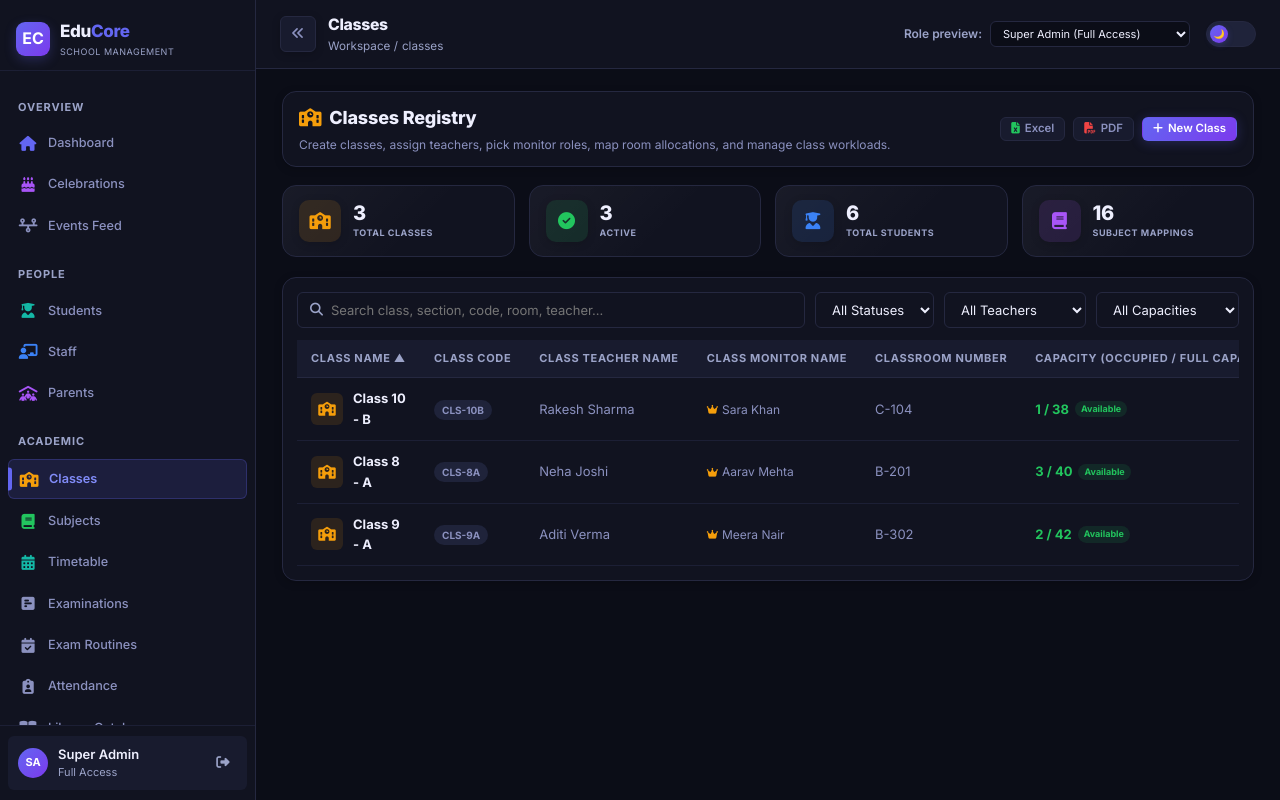
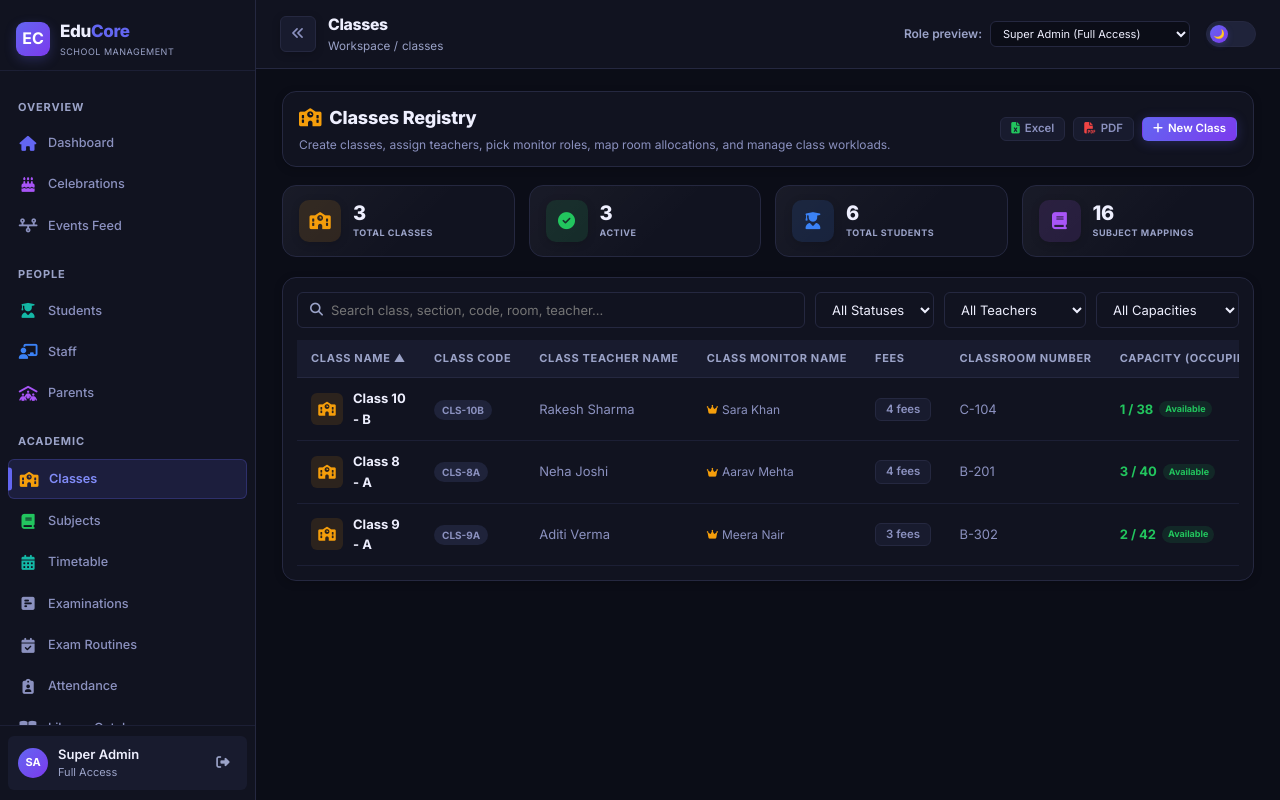
Before and after one commit to Rajan-Prasaila-Yadav/scl, a Next.js app: page /classes in a window 1280 px wide. Built offline with nearby package versions, Linux system fonts and the light colour scheme.

Commit message:
Manage class fee assignments and rates from Classes

```diff
--- /dev/null
+++ b/components/ClassFees.js
@@ -0,0 +1,53 @@
+import React, { useState } from 'react'
+import Link from 'next/link'
+import Dialog from './Dialog'
+import { currencySymbol } from '../lib/schoolConfig'
+import { canPerform, requirePermission } from '../lib/permissions'
+import { writeStoredList } from '../lib/academicData'
+import { money } from '../lib/billing'
+
+export const assignedToClass = (fee, classId) => (fee.classIds || []).some(id => String(id) === String(classId))
+const classRate = (fee, id) => fee.classRates?.[id] !== undefined && fee.classRates[id] !== '' ? Number(fee.classRates[id]) : Number(fee.amount)
+
+export default function ClassFees({ classroom, fees, onSaved }) {
+  const [draft, setDraft] = useState(null)
+  const [error, setError] = useState('')
+  const assigned = fees.filter(f => assignedToClass(f, classroom.id))
+  const totals = assigned.filter(f => f.status === 'active').reduce((result, fee) => ({...result, [fee.frequency]: money((result[fee.frequency] || 0) + classRate(fee, classroom.id))}), {})
+  const edit = () => {
+    if (!requirePermission('edit', 'Fees')) return
+    setError('')
+    setDraft(Object.fromEntries(fees.map(f => [f.id, {assigned: assignedToClass(f, classroom.id), rate: f.classRates?.[classroom.id] ?? ''}])))
+  }
+  const save = event => {
+    event.preventDefault()
+    if (!requirePermission('edit', 'Fees')) return
+    if (Object.values(draft).some(item => item.assigned && item.rate !== '' && (!Number.isFinite(Number(item.rate)) || Number(item.rate) < 0))) {setError('Enter a valid nonnegative class rate, or leave it blank for the base rate.'); return}
+    const updated = fees.map(fee => {
+      const item = draft[fee.id]
+      const ids = (fee.classIds || []).filter(id => String(id) !== String(classroom.id))
+      const rates = {...fee.classRates}
+      delete rates[classroom.id]
+      if (item.assigned && item.rate !== '') rates[classroom.id] = money(item.rate)
+      return {...fee, classIds: item.assigned ? [...ids, classroom.id] : ids, classRates: rates}
+    })
+    if (!writeStoredList('educore.fees', updated)) {setError('Fees were not saved. Resolve the storage notice and try again.'); return}
+    onSaved(updated)
+    setDraft(null)
+  }
+  return <section style={{padding:24}}>
+    <h3>Fees for {classroom.name} {classroom.section}</h3>
+    <p>{assigned.length} assigned fees · {assigned.filter(f => f.status === 'active').length} active</p>
+    <p>Rates are per student per billing unit. Student overrides can change the final invoice. Existing invoices keep their original amounts.</p>
+    {canPerform('edit', 'Fees') && <button className="btn btn-primary" onClick={edit}>Manage class fees</button>}
+    <Link href="/fees" className="btn btn-ghost">Open Fee Configurator</Link>
+    {assigned.length ? <div className="table-wrap"><table className="roles-table"><thead><tr><th>Fee</th><th>Frequency</th><th>Base rate</th><th>Class rate</th><th>Status</th></tr></thead><tbody>{assigned.map(fee => <tr key={fee.id}><td>{fee.name}</td><td>{fee.frequency}</td><td>{currencySymbol()}{Number(fee.amount).toFixed(2)}</td><td>{currencySymbol()}{classRate(fee,classroom.id).toFixed(2)} {fee.classRates?.[classroom.id] !== undefined && fee.classRates[classroom.id] !== '' ? '(class override)' : '(base)'}</td><td>{fee.status}</td></tr>)}</tbody></table></div> : <p>No fees assigned to this class yet.</p>}
+    <h4>Active totals by frequency</h4>
+    {Object.entries(totals).map(([frequency, total]) => <p key={frequency}>{frequency}: {currencySymbol()}{total.toFixed(2)} per student / unit</p>)}
+    {!Object.keys(totals).length && <p>No active charges.</p>}
+    {draft && <Dialog className="modal-overlay"><div className="modal" style={{maxWidth:760,width:'95%',maxHeight:'90vh',overflowY:'auto',padding:24}}><h3>Manage fees for {classroom.name} {classroom.section}</h3><p>Select fee assignments and change rates for this class only. Blank uses the base rate; zero is a free class rate. Unchecking removes this class assignment. Inactive fees do not generate invoices.</p><form onSubmit={save}>
+      {fees.map(fee => <div key={fee.id} style={{padding:12,borderBottom:'1px solid var(--border)'}}><label style={{display:'flex',gap:8}}><input type="checkbox" checked={draft[fee.id].assigned} onChange={e => setDraft({...draft,[fee.id]:{...draft[fee.id],assigned:e.target.checked}})}/>{fee.name} · {fee.frequency} · {fee.status}</label><label>Class rate ({currencySymbol()})<input className="form-input" aria-label={`Class rate for ${fee.name}`} type="number" min="0" step="0.01" disabled={!draft[fee.id].assigned} placeholder={`Base ${fee.amount}`} value={draft[fee.id].rate} onChange={e => setDraft({...draft,[fee.id]:{...draft[fee.id],rate:e.target.value}})}/></label></div>)}
+      {!fees.length && <p>Create a fee in Fee Configurator first.</p>}{error && <p role="alert">{error}</p>}<div style={{display:'flex',gap:12,marginTop:20}}><button type="button" className="btn btn-ghost" onClick={() => setDraft(null)}>Cancel</button><button className="btn btn-primary" disabled={!fees.length} type="submit">Save class fees</button></div>
+    </form></div></Dialog>}
+  </section>
+}
--- /dev/null
+++ b/lib/feeData.js
@@ -0,0 +1,7 @@
+export const INITIAL_FEES = [
+  { id: 1, name: 'Tuition Fee', amount: 4500, frequency: 'Monthly', description: 'Standard tuition fee for regular academic modules', classIds: [1, 2, 3], status: 'active' },
+  { id: 2, name: 'Computer Lab Fee', amount: 500, frequency: 'Monthly', description: 'Charges for computing laboratory and resource materials', classIds: [1, 3], status: 'active' },
+  { id: 3, name: 'Term Exam Fee', amount: 1200, frequency: 'One-Time', description: 'Examination sheet printing and administrative costs', classIds: [1, 2, 3], status: 'active' },
+  { id: 4, name: 'Graduation Certificate Fee', amount: 1500, frequency: 'One-Time', description: 'Certificate embossing and graduation ceremony fee', classIds: [3], status: 'active' },
+  { id: 5, name: 'Library Resource Fee', amount: 150, frequency: 'Weekly', description: 'Weekly access fee for online journals and library catalog', classIds: [1, 2], status: 'active' }
+]
--- a/pages/classes.js
+++ b/pages/classes.js
@@ -1,3 +1,5 @@
+import ClassFees, { assignedToClass } from '../components/ClassFees'
+import { INITIAL_FEES } from '../lib/feeData'
 import { validateClassCapacity } from '../lib/registryValidation'
 import { allowDeletion } from '../lib/recordIntegrity'
 import { requirePermission } from '../lib/permissions'
@@ -33,6 +35,7 @@ const emptyForm = {
 }
 
 export default function Classes() {
+  const [fees, setFees] = useState([])
   const [classes, setClasses] = useState(INITIAL_CLASSES)
   const [subjects, setSubjects] = useState(INITIAL_SUBJECTS)
   const [allStudents, setAllStudents] = useState(INITIAL_STUDENTS)
@@ -75,6 +78,7 @@ export default function Classes() {
   useEffect(() => {
     const storedClasses = readStoredList(STORAGE_KEYS.classes, INITIAL_CLASSES)
     setClasses(storedClasses)
+    setFees(readStoredList('educore.fees', INITIAL_FEES))
     setSelectedClassId(storedClasses[0]?.id || null)
     setSubjects(readStoredList(STORAGE_KEYS.subjects, INITIAL_SUBJECTS))
     setAllStudents(readStoredList(STORAGE_KEYS.students, INITIAL_STUDENTS))
@@ -789,7 +793,7 @@ export default function Classes() {
                       Class Code {sortBy === 'classCode' && (sortDir === 'asc' ? '▲' : '▼')}
                     </th>
                     <th>Class Teacher Name</th>
-                    <th>Class Monitor Name</th>
+                    <th>Class Monitor Name</th><th>Fees</th>
                     <th onClick={() => toggleSort('room')} style={{ cursor: 'pointer' }}>
                       Classroom Number {sortBy === 'room' && (sortDir === 'asc' ? '▲' : '▼')}
                     </th>
@@ -806,7 +810,7 @@ export default function Classes() {
                 <tbody>
                   {filteredClasses.length === 0 ? (
                     <tr>
-                      <td colSpan={9} className="roles-empty">
+                      <td colSpan={10} className="roles-empty">
                         No classrooms match the filters.
                       </td>
                     </tr>
@@ -853,6 +857,7 @@ export default function Classes() {
                               <span style={{ color: 'var(--t3)', fontSize: '11px' }}>Not assigned</span>
                             )}
                           </td>
+                          <td onClick={event => event.stopPropagation()}><button className="btn btn-ghost btn-sm" onClick={() => {setSelectedClassId(item.id);setDetailTab('fees');setViewMode('detail')}}>{fees.filter(f => assignedToClass(f,item.id)).length} fees</button></td>
                           <td>{item.room || '—'}</td>
                           <td>
                             <div style={{ display: 'flex', alignItems: 'center', gap: '6px' }}>
@@ -1222,10 +1227,13 @@ export default function Classes() {
               <button className={detailTab === 'subjects' ? 'active' : ''} onClick={() => setDetailTab('subjects')}>
                 <i className="fa-solid fa-book"></i> Subjects Curriculum ({selectedSubjects.length})
               </button>
+              <button className={detailTab === 'fees' ? 'active' : ''} onClick={() => setDetailTab('fees')}>Fees ({fees.filter(f => assignedToClass(f,selectedClass.id)).length})</button>
               <button className={detailTab === 'teachers' ? 'active' : ''} onClick={() => setDetailTab('teachers')}>
                 <i className="fa-solid fa-chalkboard-user"></i> Teaching Faculty ({teachersInSelectedClass.length})
               </button>
             </div>
+
+            {detailTab === 'fees' && <ClassFees key={selectedClass.id} classroom={selectedClass} fees={fees} onSaved={updated => {setFees(updated);showToast('Class fees saved', 'success')}} />}
 
             {/* TAB CONTENT: OVERVIEW */}
             {detailTab === 'overview' && (
```
Also changed, not shown: pages/fees.js (+2 -7 lines), 1 other file (tests, documents, lock files or other folders).
